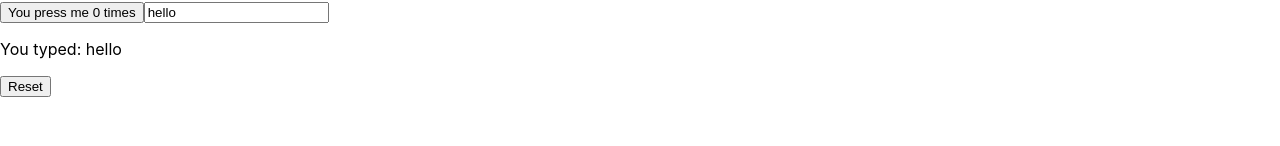
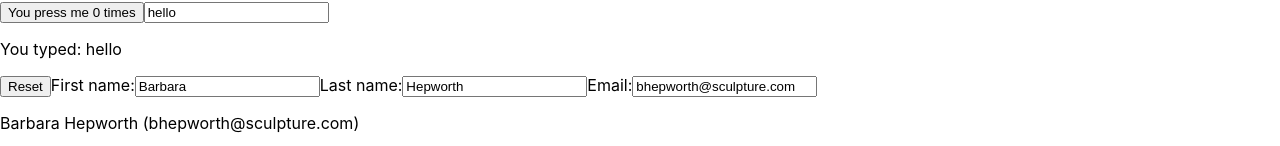
Before and after one commit to TranLeKhanhDuyen/Knowledge, a React (Create React App) app in the folder example/my-app/: page / in a window 1280 px wide. Shown: the part 1722-1868 px from the top of the page. Before the commit the page ends 1819 px from the top, so only its background shows below. Built offline with nearby package versions, Linux system fonts and the light colour scheme.

Commit message:
feat: example useSate

```diff
--- a/example/my-app/src/App.jsx
+++ b/example/my-app/src/App.jsx
@@ -10,6 +10,7 @@ import PackingList from "./components/ConditionalReander/PackingList";
 import DrinkList from "./components/ConditionalReander/DrinkList";
 import Counter from "./components/UseSate/Counter";
 import MyInput from "./components/UseSate/MyInput";
+import FormSate from "./components/UseSate/Form";
 
 function App() {
   return (
@@ -24,6 +25,7 @@ function App() {
       <DrinkList />
       <Counter />
       <MyInput />
+      <FormSate />
     </div>
   );
 }
--- /dev/null
+++ b/example/my-app/src/components/UseSate/Form.jsx
@@ -0,0 +1,53 @@
+import { useState } from "react";
+
+export default function FormSate() {
+  const [form, setForm] = useState({
+    firstName: "Barbara",
+    lastName: "Hepworth",
+    email: "bhepworth@sculpture.com",
+  });
+
+  return (
+    <>
+      <label>
+        First name:
+        <input
+          value={form.firstName}
+          onChange={(e) => {
+            setForm({
+              ...form,
+              firstName: e.target.value,
+            });
+          }}
+        />
+      </label>
+      <label>
+        Last name:
+        <input
+          value={form.lastName}
+          onChange={(e) => {
+            setForm({
+              ...form,
+              lastName: e.target.value,
+            });
+          }}
+        />
+      </label>
+      <label>
+        Email:
+        <input
+          value={form.email}
+          onChange={(e) => {
+            setForm({
+              ...form,
+              email: e.target.value,
+            });
+          }}
+        />
+      </label>
+      <p>
+        {form.firstName} {form.lastName} ({form.email})
+      </p>
+    </>
+  );
+}
```
